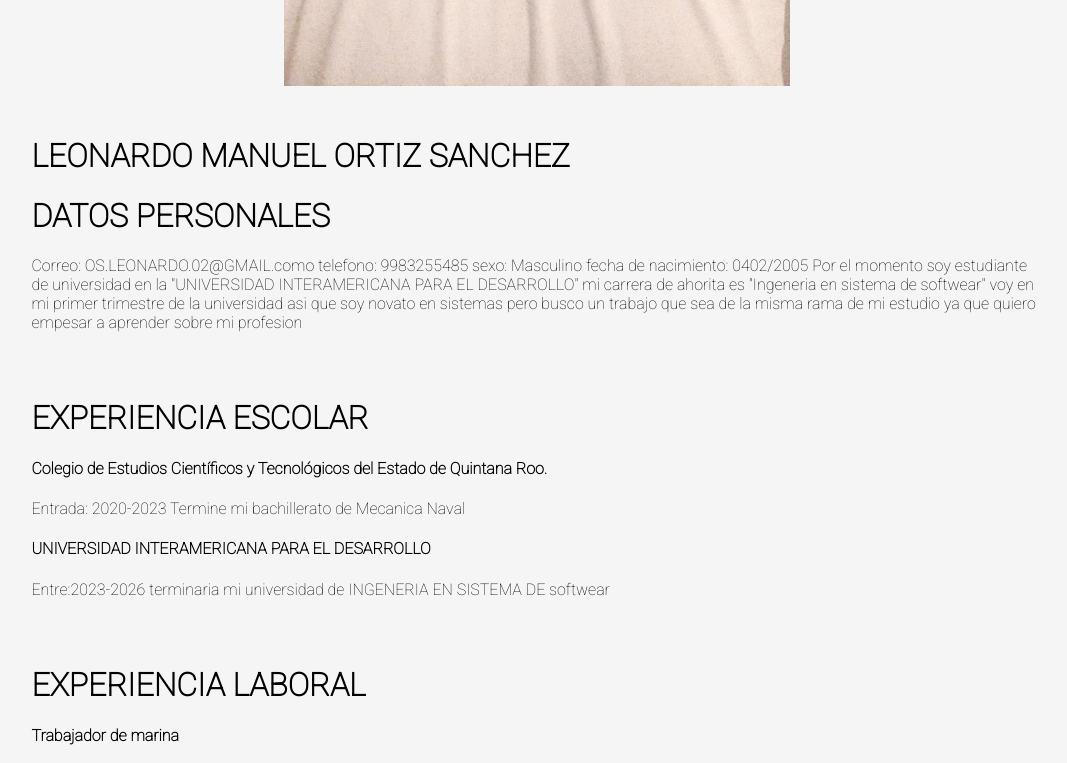
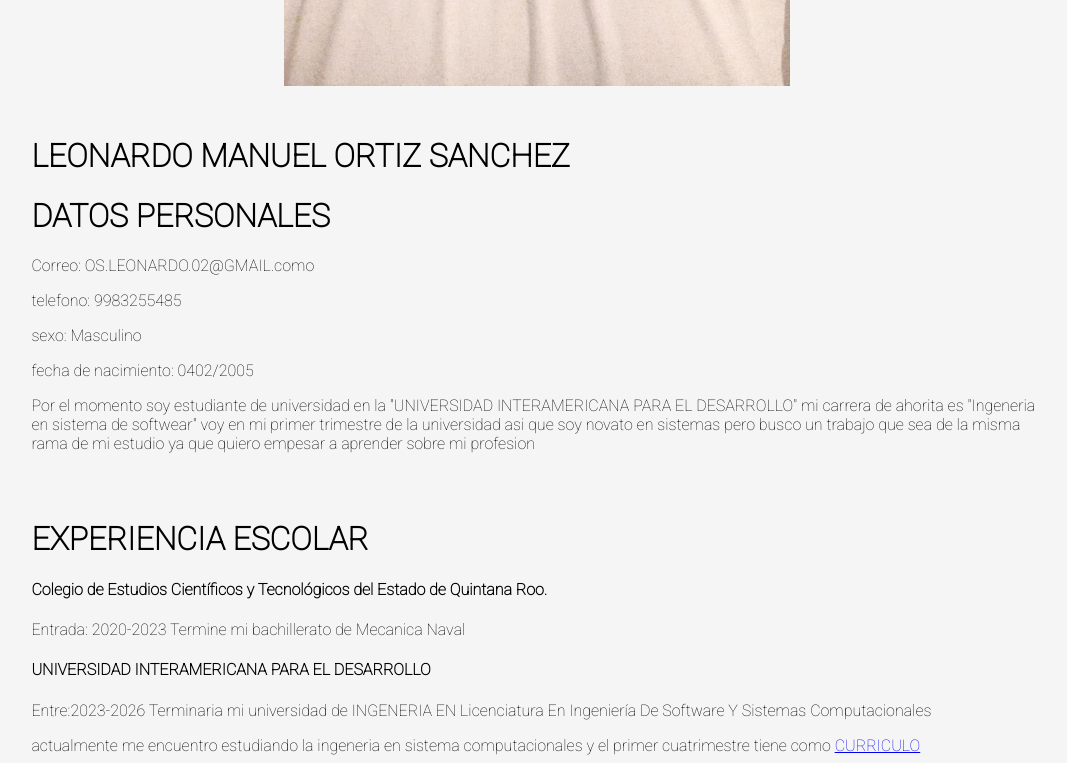
Before and after one commit to HP-leonardo-ortiz/Mi-Pimer-Repositorio, a plain HTML site: page index.html in a window 1280 px wide. Shown: the part 914-1677 px from the top of the page, without its empty margins (103-1170 px from the left). Drawn offline with Linux system fonts and the light colour scheme.

Commit message:
cambios de la tercera tarea
Hice el nuevo html con lo que nos dijo que hagamos le puse letra y div

```diff
--- /dev/null
+++ b/CSS2/style.css
@@ -0,0 +1,12 @@
+@import url('https://fonts.googleapis.com/css2?family=Roboto:wght@100&display=swap');
+body{
+    font-family: 'Roboto', sans-serif;
+    background: #f5f5f5;
+}
+div{
+    width: 80%;
+    backgraund:#f5f5f5;
+    margin: 10px auto;
+    padding: 10px 20px;
+    border-radius: 5px;
+}
--- a/index.html
+++ b/index.html
@@ -3,7 +3,7 @@
 <head>
     <meta charset="UTF-8">
     <meta name="viewport" content="width=device-width, initial-scale=1.0">
-    <title>Document</title>
+    <title>CURRICULO VITAE</title>
     <link rel="stylesheet" href="css/style.css">
 </head>
 <body>
@@ -14,8 +14,11 @@
     <h1>LEONARDO MANUEL ORTIZ SANCHEZ</h1>
 
    <h1>DATOS PERSONALES</h1>
-    <p> Correo: OS.LEONARDO.02@GMAIL.como         telefono: 9983255485        sexo: Masculino        fecha de nacimiento: 0402/2005
-       Por el momento soy estudiante de universidad en la "UNIVERSIDAD INTERAMERICANA PARA EL DESARROLLO" mi carrera de ahorita es "Ingeneria en  sistema de softwear" voy en mi primer trimestre de la universidad asi que soy novato en sistemas
+   <p> Correo: OS.LEONARDO.02@GMAIL.como</p>
+   <p>telefono: 9983255485 </p>
+   <p>sexo: Masculino </p>
+   <p> fecha de nacimiento: 0402/2005</p>
+   <p> Por el momento soy estudiante de universidad en la "UNIVERSIDAD INTERAMERICANA PARA EL DESARROLLO" mi carrera de ahorita es "Ingeneria en  sistema de softwear" voy en mi primer trimestre de la universidad asi que soy novato en sistemas
    pero busco un trabajo que sea de la misma rama de mi estudio ya que quiero empesar a aprender sobre mi profesion </p></div>
 <div>
    <h1>EXPERIENCIA ESCOLAR</h1>
@@ -25,7 +28,8 @@
        Termine mi bachillerato de Mecanica Naval</p>
     <h4>UNIVERSIDAD INTERAMERICANA PARA EL DESARROLLO</h4>
     <p>Entre:2023-2026
-       terminaria mi universidad de INGENERIA EN SISTEMA DE softwear</p>   </div>
+       Terminaria mi universidad de INGENERIA EN Licenciatura En Ingeniería De Software Y Sistemas Computacionales</p>
+   <p> actualmente me encuentro estudiando la ingeneria en sistema computacionales y el primer cuatrimestre tiene como <a href="Primer-Cuatrimestre.html">CURRICULO</a></p></div>
  <div>
    <h1>EXPERIENCIA LABORAL</h1>
 
```
Also changed, not shown: Primer-Cuatrimestre.html (added, +23 -0 lines).
